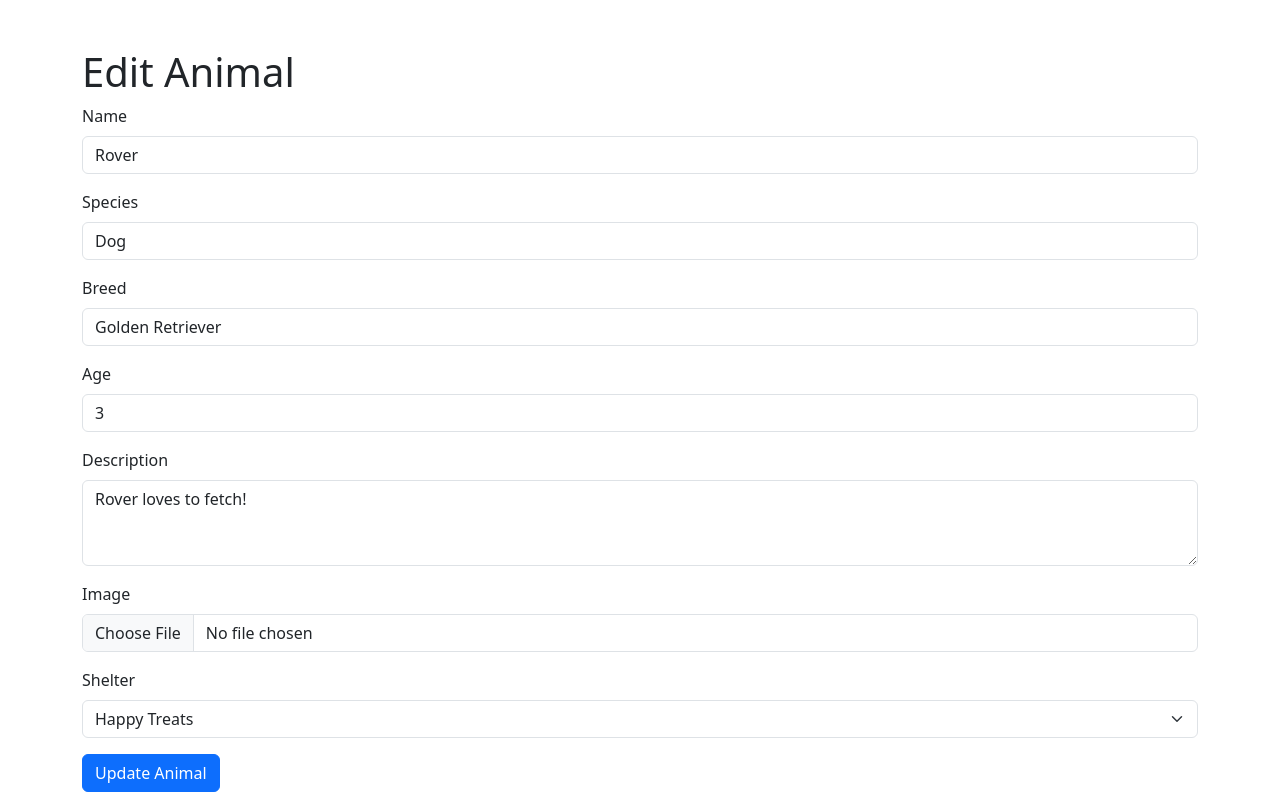
After one commit to petebr09/cs330finalproject, a Flask app: page /admin/edit-animal/2 in a window 1280 px wide. The commit adds this page. Run offline with Flask 3, Linux system fonts and the light colour scheme; some libraries are stand-ins or nearby versions.

Commit message:
Working on edit and delete functions

```diff
--- a/app.py
+++ b/app.py
@@ -1,5 +1,4 @@
-from curses import flash
-from flask import Flask, render_template, request, redirect, jsonify
+from flask import Flask, render_template, request, redirect, jsonify, flash
 from flask_migrate import Migrate
 from models import db, Animal, Shelter, AdoptionApplication
 
@@ -7,6 +6,9 @@ app = Flask(__name__)
 
 app.config['SQLALCHEMY_DATABASE_URI'] = 'sqlite:///animal_adoption.db'
 app.config['SQLALCHEMY_TRACK_MODIFICATIONS'] = False
+
+import os
+app.config['SECRET_KEY'] = os.urandom(24)
 
 db.init_app(app)
 migrate = Migrate(app, db)
@@ -36,6 +38,9 @@ def animal_detail(id):
 
 @app.route("/admin/add-animal", methods=["GET", "POST"])
 def add_animal():
+
+    # NEED TO FIX TO PROPERLY HANDLE IMAGE AND REDIRECT TO ADMIN PAGE AFTER SUBMITTING NEW ANIMAL
+
     if request.method == "POST":
         name = request.form["name"]
         species = request.form["species"]
@@ -84,6 +89,59 @@ def add_shelter():
 
     return render_template("add_shelter.html")
 
+@app.route("/admin/edit-animal/<int:id>", methods=["GET", "POST"])
+def edit_animal(id):
+    animal = Animal.query.get_or_404(id)
+    if request.method == "POST":
+        animal.name = request.form["name"]
+        animal.species = request.form["species"]
+        animal.breed = request.form["breed"]
+        animal.age = int(request.form["age"])
+        animal.description = request.form["description"]
+        animal.shelter_id = int(request.form["shelter_id"])
+
+        if 'image' in request.files:
+            file = request.files['image']
+            if file and allowed_file(file.filename):
+                filename = secure_filename(f"{uuid.uuid4()}_{file.filename}")
+                file.save(os.path.join(app.config['UPLOAD_FOLDER'], filename))
+                animal.image = filename
+
+        db.session.commit()
+        flash("Animal updated successfully")
+        return redirect("/admin")
+
+    shelters = Shelter.query.all()
+    return render_template("edit_animal.html", animal=animal, shelters=shelters)
+
+@app.route("/admin/delete-animal/<int:id>", methods=["POST"])
+def delete_animal(id):
+    animal = Animal.query.get_or_404(id)
+    db.session.delete(animal)
+    db.session.commit()
+    flash("Animal deleted successfully")
+    return redirect("/admin")
+
+@app.route("/admin/edit-shelter/<int:id>", methods=["GET", "POST"])
+def edit_shelter(id):
+    shelter = Shelter.query.get_or_404(id)
+    if request.method == "POST":
+        shelter.name = request.form["name"]
+        shelter.address = request.form["address"]
+        db.session.commit()
+        flash("Shelter updated successfully")
+        return redirect("/admin")
+
+    return render_template("edit_shelter.html", shelter=shelter)
+
+@app.route("/admin/delete-shelter/<int:id>", methods=["POST"])
+def delete_shelter(id):
+    shelter = Shelter.query.get_or_404(id)
+    db.session.delete(shelter)
+    db.session.commit()
+    flash("Shelter deleted successfully")
+    return redirect("/admin")
+
 @app.route("/api/animals", methods=["GET"])
 def get_animals():
     animals = Animal.query.all()
--- /dev/null
+++ b/templates/edit_animal.html
@@ -0,0 +1,49 @@
+<!DOCTYPE html>
+<html lang="en">
+<head>
+    <meta charset="UTF-8">
+    <meta name="viewport" content="width=device-width, initial-scale=1.0">
+    <title>Edit Animal</title>
+    <link rel="stylesheet" href="https://cdnjs.cloudflare.com/ajax/libs/bootstrap/5.3.0/css/bootstrap.min.css">
+</head>
+<body>
+    <div class="container mt-5">
+        <h1>Edit Animal</h1>
+        <form method="POST" enctype="multipart/form-data">
+            <div class="mb-3">
+                <label for="name" class="form-label">Name</label>
+                <input type="text" class="form-control" id="name" name="name" value="{{ animal.name }}" required>
+            </div>
+            <div class="mb-3">
+                <label for="species" class="form-label">Species</label>
+                <input type="text" class="form-control" id="species" name="species" value="{{ animal.species }}" required>
+            </div>
+            <div class="mb-3">
+                <label for="breed" class="form-label">Breed</label>
+                <input type="text" class="form-control" id="breed" name="breed" value="{{ animal.breed }}" required>
+            </div>
+            <div class="mb-3">
+                <label for="age" class="form-label">Age</label>
+                <input type="number" class="form-control" id="age" name="age" value="{{ animal.age }}" min="0" required>
+            </div>
+            <div class="mb-3">
+                <label for="description" class="form-label">Description</label>
+                <textarea class="form-control" id="description" name="description" rows="3" required>{{ animal.description }}</textarea>
+            </div>
+            <div class="mb-3">
+                <label for="image" class="form-label">Image</label>
+                <input type="file" class="form-control" id="image" name="image" accept="image/*">
+            </div>
+            <div class="mb-3">
+                <label for="shelter_id" class="form-label">Shelter</label>
+                <select class="form-select" id="shelter_id" name="shelter_id" required>
+                    {% for shelter in shelters %}
+                        <option value="{{ shelter.id }}" {% if shelter.id == animal.shelter_id %}selected{% endif %}>{{ shelter.name }}</option>
+                    {% endfor %}
+                </select>
+            </div>
+            <button type="submit" class="btn btn-primary">Update Animal</button>
+        </form>
+    </div>
+</body>
+</html>
```
Also changed, not shown: templates/admin.html (+6 -6 lines), templates/edit_shelter.html (added, +25 -0 lines), instance/animal_adoption.db.
